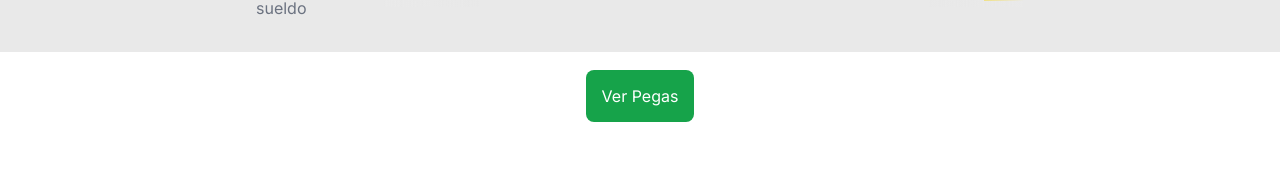
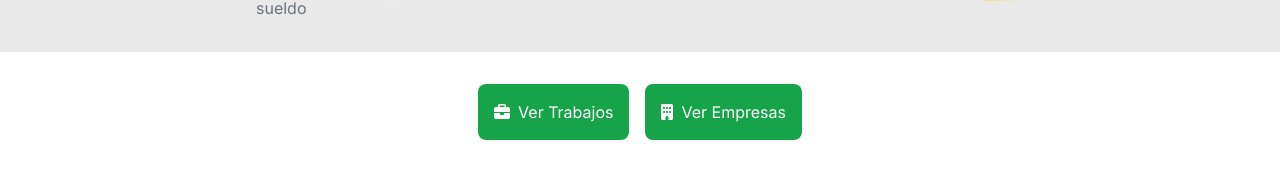
Before and after one commit to a-maccormack/pegas-chile, a Next.js app in the folder frontend/: page / in a window 1280 px wide. Shown: the part 618-796 px from the top of the page. Built offline with nearby package versions, Linux system fonts and the light colour scheme; no server answers.

Commit message:
add companies button

```diff
--- a/frontend/src/containers/Home/callToActionSection.tsx
+++ b/frontend/src/containers/Home/callToActionSection.tsx
@@ -1,11 +1,21 @@
+import { faBriefcase, faBuilding } from "@fortawesome/free-solid-svg-icons";
+import { FontAwesomeIcon } from "@fortawesome/react-fontawesome";
 import Link from "next/link";
 import React from "react";
 
 export const CallToActionSection = () => {
   return (
-    <div className="mx-auto my-8 w-fit">
+    <div className="mx-auto my-8 flex w-fit flex-col items-center gap-4 sm:flex-row">
       <Link href="/jobs" className="rounded-lg bg-green-600 p-4 text-white">
-        Ver Pegas
+        <FontAwesomeIcon icon={faBriefcase} />
+        <span className="ml-2">Ver Trabajos</span>
+      </Link>
+      <Link
+        href="/companies"
+        className="rounded-lg bg-green-600 p-4 text-white"
+      >
+        <FontAwesomeIcon icon={faBuilding} />
+        <span className="ml-2">Ver Empresas</span>
       </Link>
     </div>
   );
```
